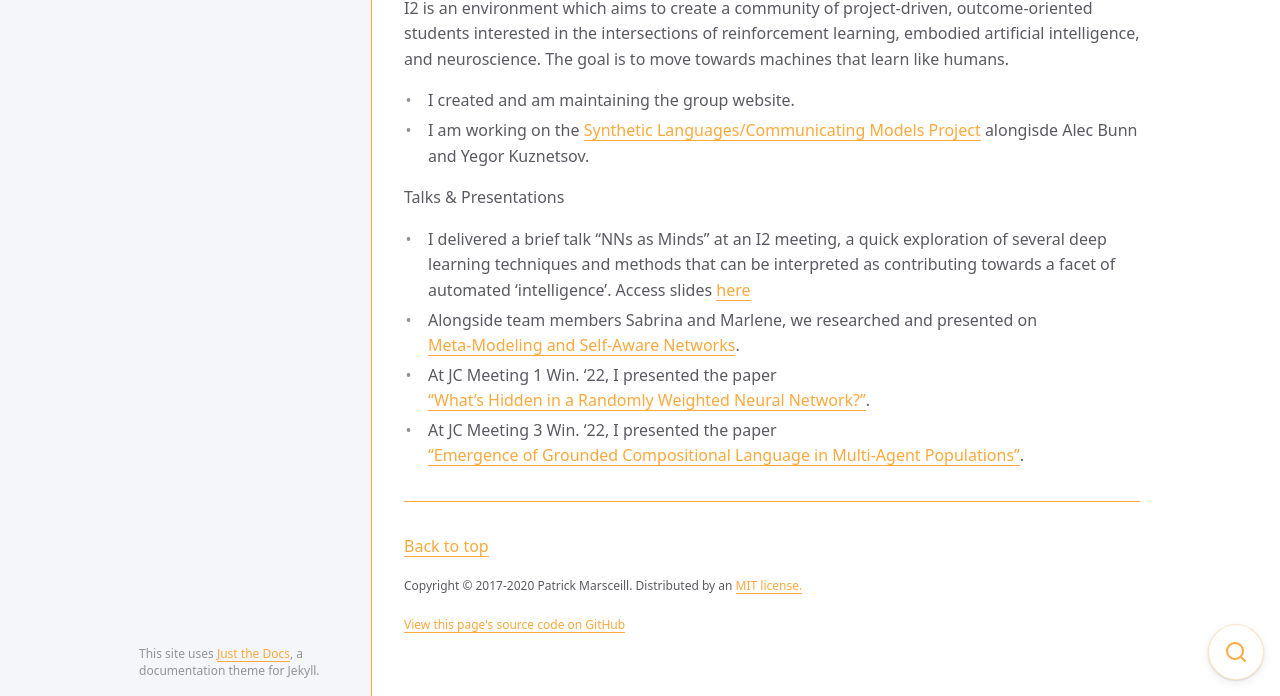
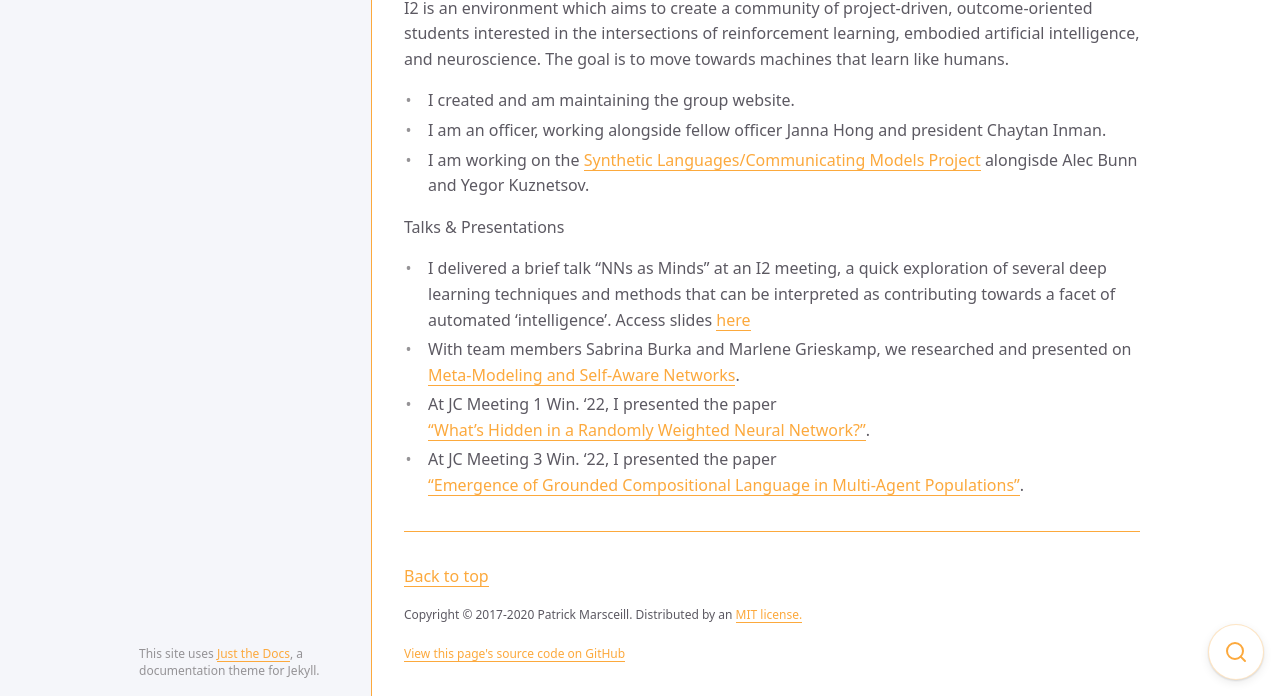
Before and after one commit to andre-ye/andre-ye.github.io-retired, a Jekyll site: the page built from docs/involvements/i2.md, in a window 1280 px wide and 1365 px high. Shown: the part 669-1365 px from the top of the window. Built offline with Jekyll 4.4.1, drawn with Linux system fonts in a browser that asks for light colours; nearby versions of some CDN libraries.

Commit message:
Update i2.md

```diff
--- a/docs/involvements/i2.md
+++ b/docs/involvements/i2.md
@@ -20,10 +20,11 @@ Fusing neuroscience and AI to study intelligent computational systems
 I2 is an environment which aims to create a community of project-driven, outcome-oriented students interested in the intersections of reinforcement learning, embodied artificial intelligence, and neuroscience. The goal is to move towards machines that learn like humans.
 
 - I created and am maintaining the group website.
+- I am an officer, working alongside fellow officer Janna Hong and president Chaytan Inman.
 - I am working on the [Synthetic Languages/Communicating Models Project](https://interactive-intelligence.github.io/projects/synthetic-languages) alongisde Alec Bunn and Yegor Kuznetsov.
 
 Talks & Presentations
 - I delivered a brief talk "NNs as Minds" at an I2 meeting, a quick exploration of several deep learning techniques and methods that can be interpreted as contributing towards a facet of automated 'intelligence'. Access slides [here](https://andre-ye.github.io/files/I2/NNs as Minds.pdf){:target="_blank"}
-- Alongside team members Sabrina and Marlene, we researched and presented on [Meta-Modeling and Self-Aware Networks](https://interactive-intelligence.github.io/meetings/win2022/meeting-5#meta-modeling--self-aware-networks){:target="_blank"}.
+- With team members Sabrina Burka and Marlene Grieskamp, we researched and presented on [Meta-Modeling and Self-Aware Networks](https://interactive-intelligence.github.io/meetings/win2022/meeting-5#meta-modeling--self-aware-networks){:target="_blank"}.
 - At JC Meeting 1 Win. '22, I presented the paper ["What's Hidden in a Randomly Weighted Neural Network?"](https://interactive-intelligence.github.io/jc/win2022/meeting-1#whats-hidden-in-a-randomly-weighted-neural-network){:target="_blank"}.
 - At JC Meeting 3 Win. '22, I presented the paper ["Emergence of Grounded Compositional Language in Multi-Agent Populations"](https://interactive-intelligence.github.io/jc/win2022/meeting-3#emergence-of-grounded-compositional-language-in-multi-agent-populations){:target="_blank"}.
```
